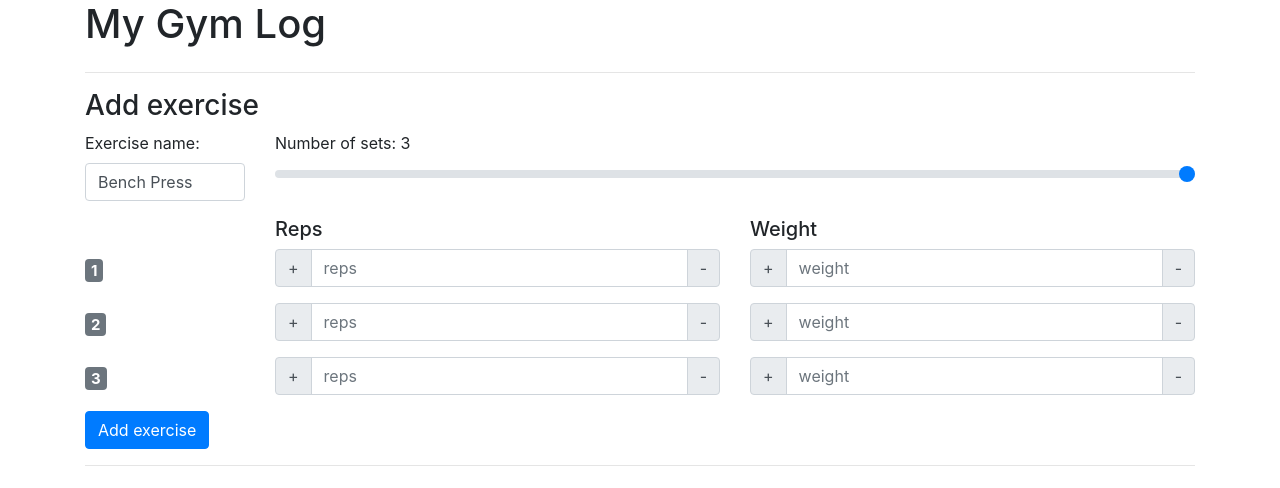
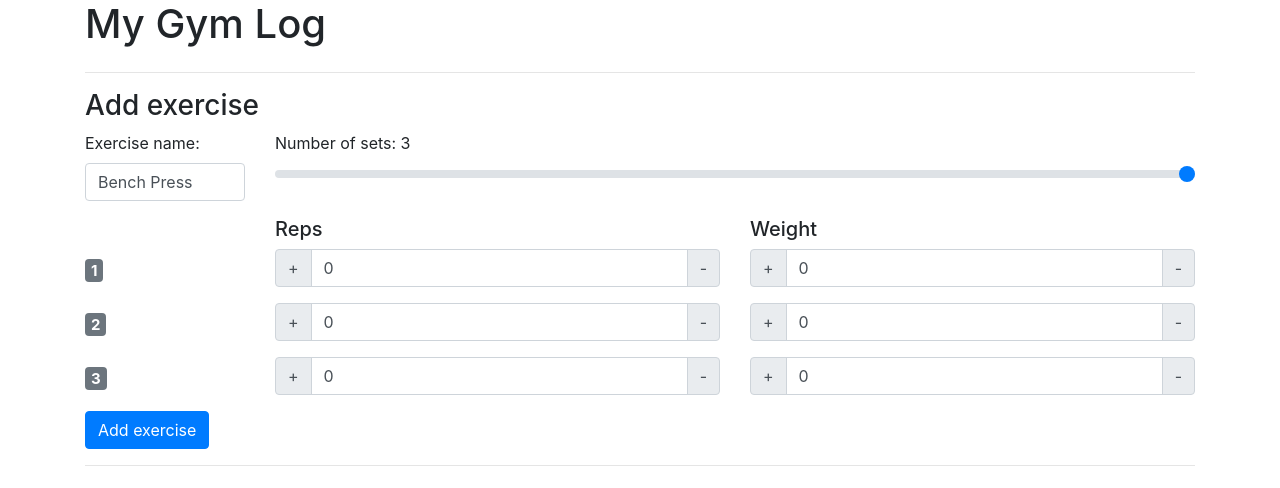
Before and after one commit to nikitadrozdovskii/my-gym-log, an Angular app: page / in a window 1280 px wide. Shown: the top 488 px of the page. Built offline with nearby package versions, Linux system fonts and the light colour scheme.

Commit message:
Added OnDestroy hook to AddExe component, in which it unsubscribes from observable

```diff
--- a/src/app/add-exe/add-exe.component.ts
+++ b/src/app/add-exe/add-exe.component.ts
@@ -1,7 +1,8 @@
-import {Component, EventEmitter, Input, OnChanges, OnInit, SimpleChange, SimpleChanges} from '@angular/core';
+import {Component, EventEmitter, Input, OnChanges, OnDestroy, OnInit, SimpleChange, SimpleChanges} from '@angular/core';
 import {Exe} from '../exe';
 import {Set} from '../set';
 import {ExeService} from '../exe.service';
+import {Subscription} from 'rxjs';
 
 // Contains form to add exercise with repeating AddSetComponent, whose number changes depending on user's input, listens to set updated
 // event on each AppSetComponent, updates its own exe object accordingly. When user hits "Add exercise" button, it sends copy of its
@@ -11,15 +12,16 @@ import {ExeService} from '../exe.service';
   templateUrl: './add-exe.component.html',
   styleUrls: ['./add-exe.component.css']
 })
-export class AddExeComponent implements OnInit {
+export class AddExeComponent implements OnInit, OnDestroy {
   @Input() exe: Exe = {name: 'Bench Press', sets: [{reps: 0, weight: 0}, {reps: 0, weight: 0}, {reps: 0, weight: 0}]};
   numberOfSets: number;
   entireFormValid = true;
+  subscription: Subscription;
 
 
   constructor(private exeService: ExeService) {
     this.numberOfSets = 3;
-    exeService.exeEditRequest.subscribe(
+    this.subscription = exeService.exeEditRequest.subscribe(
       (index) => {
         // console.log(`you want to edit exe with index ${index}`);
         this.exe = exeService.getExe(index);
@@ -30,6 +32,10 @@ export class AddExeComponent implements OnInit {
   }
 
   ngOnInit() {
+  }
+
+  ngOnDestroy() {
+    this.subscription.unsubscribe();
   }
 
   onSubmit() {
--- a/src/app/add-set/add-set.component.ts
+++ b/src/app/add-set/add-set.component.ts
@@ -1,5 +1,4 @@
 import {Component, EventEmitter, Input, OnInit, Output, ViewChild} from '@angular/core';
-
 
 // Contains form to add an individual set. setIndex property is passed down from host AddExe component. On user input to either field
 // class emits event passing updated values of weight and reps to host AddExe component.
@@ -13,8 +12,8 @@ export class AddSetComponent implements OnInit {
   @Input('setIndex') index: number;
   @Output() setUpdated: EventEmitter<{weight: number, reps: number, i: number}> = new EventEmitter<{weight: number, reps: number, i: number}>();
   @Output() setValidityChange: EventEmitter<boolean> = new EventEmitter<boolean>();
-  weight;
-  reps;
+  weight = 0;
+  reps = 0;
   repsAlertText = '';
   weightAlertText = '';
   repsValid = true;
```
